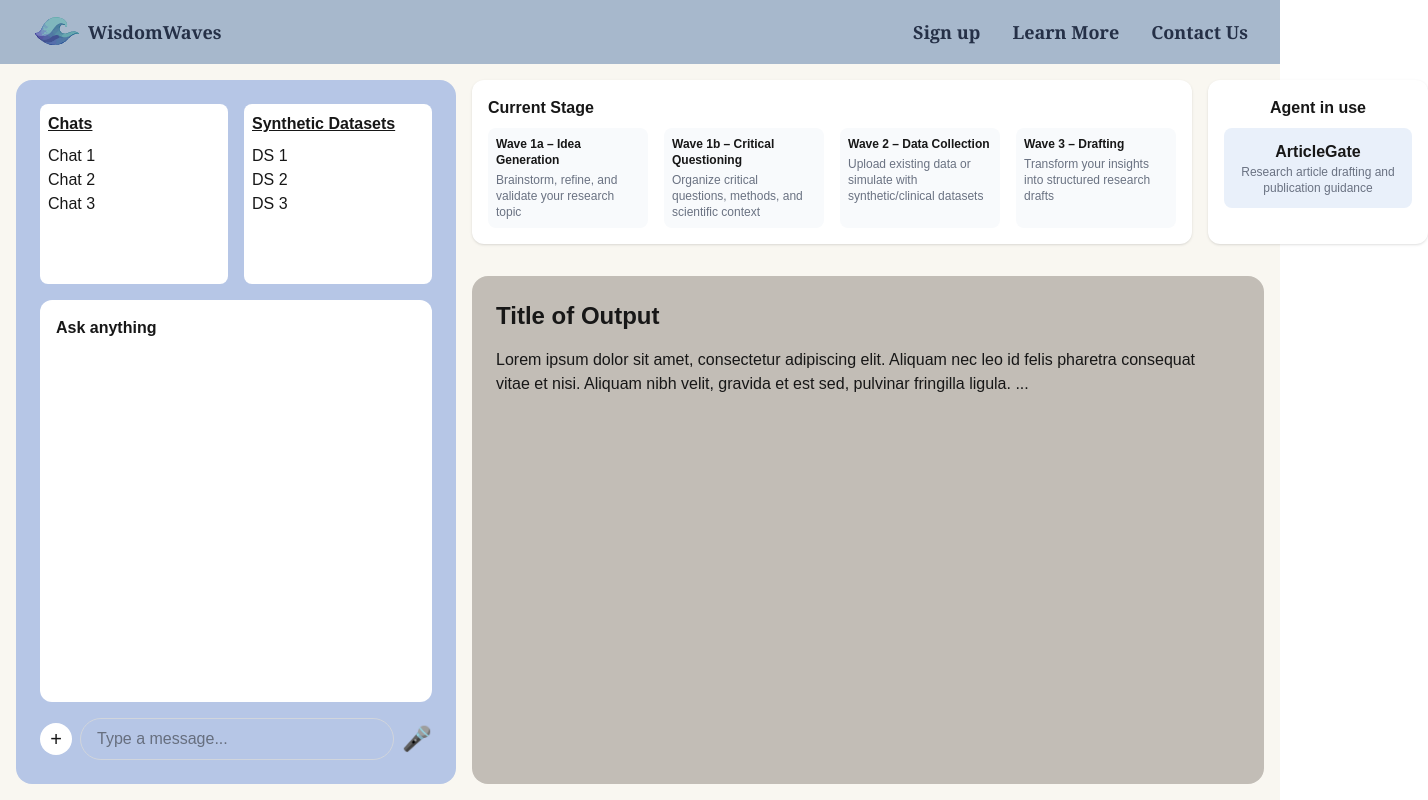
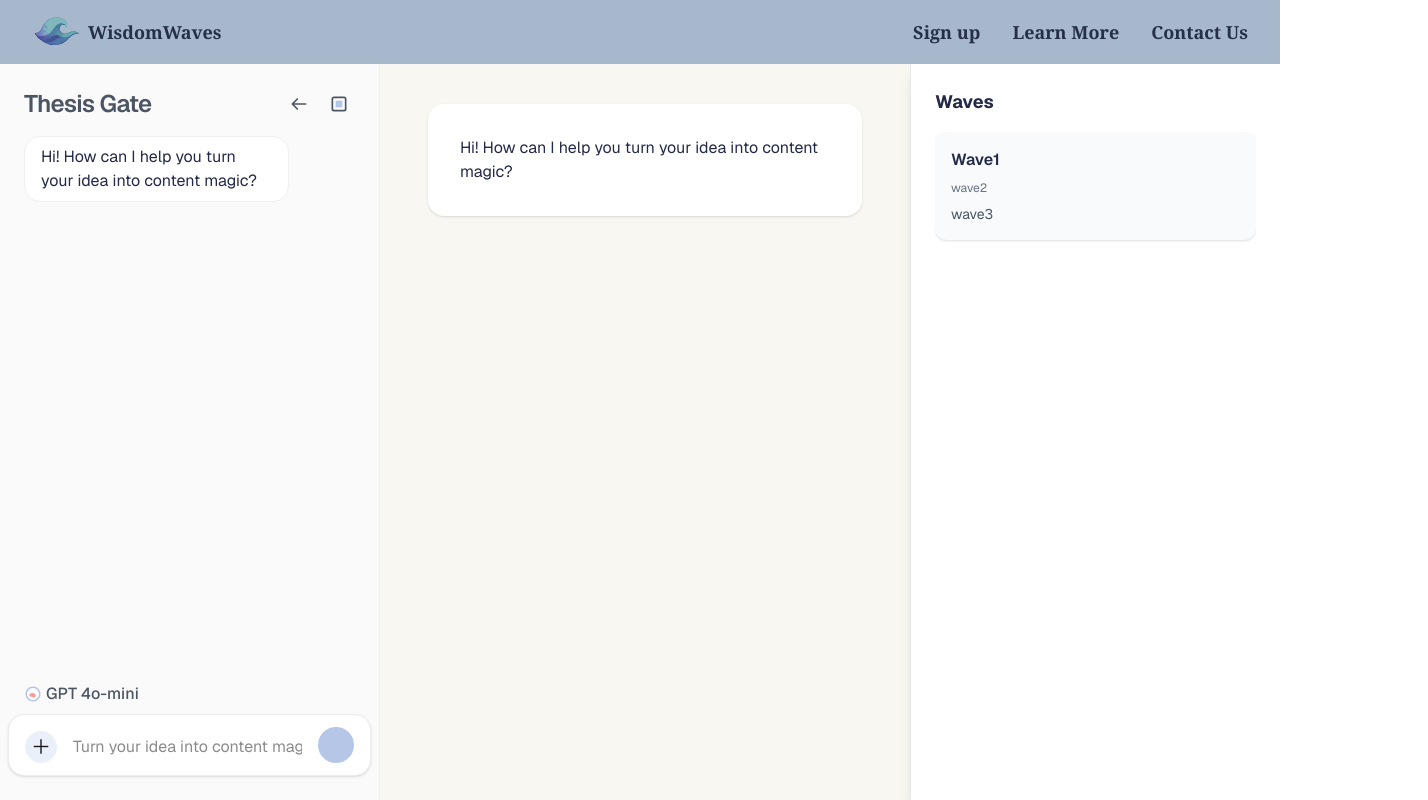
Before and after one commit to wzcwd/WisdomWaves, a Next.js app: page /workspace in a window 1280 px wide. Shown: the whole page, 1428 px wide, since content can reach past the window. Built offline with nearby package versions, Linux system fonts and the light colour scheme.

Commit message:
Update the workspace page and its logic

```diff
--- a/package.json
+++ b/package.json
@@ -12,9 +12,11 @@
     "@prisma/client": "^6.11.0",
     "bcryptjs": "^3.0.2",
     "next": "15.3.4",
+    "pdf-parse": "^1.1.1",
     "prisma": "^6.11.0",
     "react": "^19.0.0",
     "react-dom": "^19.0.0",
+    "react-markdown": "^10.1.0",
     "react-simple-typewriter": "^5.0.1",
     "sqlite3": "^5.1.7"
   },
--- /dev/null
+++ b/src/app/api/chat/route.js
@@ -0,0 +1,63 @@
+import { NextResponse } from 'next/server';
+
+export async function POST(req) {
+  const { messages } = await req.json();
+  const apiKey = process.env.OPENAI_API_KEY;
+  if (!apiKey) {
+    return NextResponse.json({ error: 'Missing OpenAI API key.' }, { status: 400 });
+  }
+  if (!messages || !Array.isArray(messages)) {
+    return NextResponse.json({ error: 'Invalid messages.' }, { status: 400 });
+  }
+
+  // build the prompt for thesis proofreading use case
+  const systemPrompt = {
+    role: 'system',
+    content: `
+You are a professional thesis proofreader. When the user sends you a paragraph or multiple paragraphs of academic writing, perform the following:
+1. Correct grammar, punctuation, and awkward expressions.
+2. Improve clarity, conciseness, and formal academic tone.
+3. Return your response as a JSON object like this:
+{
+  "summary": "Brief description of the main issues fixed",
+  "corrected": "The improved version of the text",
+  "highlights": ["Incorrect tense in sentence 2", "Improved word choice in sentence 4"]
+}
+
+Do not explain your changes unless asked. Only return the JSON object.
+`
+  };
+
+  const openaiRes = await fetch('https://api.openai.com/v1/chat/completions', {
+    method: 'POST',
+    headers: {
+      'Content-Type': 'application/json',
+      'Authorization': `Bearer ${apiKey}`,
+    },
+    body: JSON.stringify({
+      model: 'gpt-3.5-turbo',
+      messages: [systemPrompt, ...messages],
+      temperature: 0.7,
+      max_tokens: 1024,
+    }),
+  });
+
+  if (!openaiRes.ok) {
+    const err = await openaiRes.text();
+    return NextResponse.json({ error: err }, { status: 500 });
+  }
+
+  const data = await openaiRes.json();
+  let summary = '', content = '';
+  try {
+    const json = JSON.parse(data.choices[0].message.content);
+    summary = json.summary;
+    content = json.content;
+  } catch {
+    // fallback: all as content
+    content = data.choices[0].message.content;
+    summary = content.slice(0, 60) + (content.length > 60 ? '...' : '');
+  }
+
+  return NextResponse.json({ summary, content });
+}
--- /dev/null
+++ b/src/app/api/parsepdf/route.js
@@ -0,0 +1,20 @@
+import { NextResponse } from 'next/server';
+import pdfParse from 'pdf-parse';
+
+export const runtime = 'nodejs';
+
+export async function POST(req) {
+  const formData = await req.formData();
+  const file = formData.get('file');
+  if (!file) {
+    return NextResponse.json({ error: 'No file uploaded' }, { status: 400 });
+  }
+  const arrayBuffer = await file.arrayBuffer();
+  const buffer = Buffer.from(arrayBuffer);
+  try {
+    const data = await pdfParse(buffer);
+    return NextResponse.json({ text: data.text });
+  } catch (e) {
+    return NextResponse.json({ error: 'PDF parse error' }, { status: 500 });
+  }
+}
--- a/src/app/workspace/page.js
+++ b/src/app/workspace/page.js
@@ -1,90 +1,206 @@
 "use client";
-import Image from "next/image";
+import { useRef, useState } from "react";
+import ReactMarkdown from "react-markdown";
 
 export default function Workspace() {
+  // Chat-related state
+  const [messages, setMessages] = useState([
+    { role: "assistant", summary: "Hi! How can I help you turn your idea into content magic?", content: "Hi! How can I help you turn your idea into content magic?" },
+  ]);
+  const [input, setInput] = useState("");
+  const [image, setImage] = useState(null);
+  const [loading, setLoading] = useState(false);
+  const [error, setError] = useState("");
+  const fileInputRef = useRef();
+  const mainContentRef = useRef();
+
+  // Send message
+  const handleSend = async (fileTextOverride) => {
+    if ((!input && !image && !fileTextOverride) || loading) return;
+    setError("");
+    let fileText = fileTextOverride || (image && image.text ? `\n\n[Content]\n${image.text}` : '');
+    const newMessages = [...messages, { role: "user", content: (input ? input : "") + fileText, image }];
+    setMessages(newMessages);
+    setInput("");
+    setImage(null);
+    setLoading(true);
+    try {
+
+      const payload = newMessages.map(m => ({ role: m.role, content: m.content }));
+      const res = await fetch("/api/chat", {
+        method: "POST",
+        headers: { "Content-Type": "application/json" },
+        body: JSON.stringify({ messages: payload }),
+      });
+      const data = await res.json();
+      if (!res.ok) throw new Error(data.error || "AI error");
+      // AI reply: summary and content
+      setMessages([...newMessages, { role: "assistant", summary: data.summary, content: data.content }]);
+
+      setTimeout(() => { mainContentRef.current?.scrollTo?.(0, 0); }, 100);
+    } catch (e) {
+      setError(e.message || "AI error");
+    } finally {
+      setLoading(false);
+    }
+  };
+
+  // Handle file upload (PDF only, upload to server for parsing, auto-send to AI)
+  const handleImageChange = async (e) => {
+    const file = e.target.files[0];
+    if (!file) return;
+    if (file.type === 'application/pdf') {
+      // go to server side to parse
+      const formData = new FormData();
+      formData.append('file', file);
+      const res = await fetch('/api/parsepdf', {
+        method: 'POST',
+        body: formData,
+      });
+      let data;
+      try {
+        data = await res.json();
+        if (!res.ok) throw new Error(data.error || 'Unknown server error');
+      } catch (err) {
+        alert('PDF parse failed: ' + (err.message || 'Unexpected error'));
+        return;
+      }
+      const pdfText = data.text;
+      setImage({ url: '', name: file.name, type: file.type, text: pdfText });
+      // Automatically send to AI
+      await handleSend(pdfText);
+    } else {
+      alert('Only PDF files are supported');
+    }
+  };
+
+  // Display only the last AI content
+  const lastAIContent = [...messages].reverse().find(m => m.role === "assistant" && m.content)?.content;
+
   return (
-
-    <main className=" flex flex-1 flex-row p-4 gap-4 ">
-      {/* Left Panel: Chat Area */}
-      <div className="bg-[#b6c6e6] rounded-2xl p-6 flex flex-1 flex-col w-[400px] min-w-[340px] max-w-[440px] ">
-        {/* Chat/Dataset */}
-        <div className="flex flex-row gap-4 mb-4">
-          {/* Chat List */}
-          <div className="flex-1 bg-white rounded-lg p-2 flex flex-col h-[180px]">
-            <div className="font-bold underline mb-2 cursor-pointer">Chats</div>
-            <div className="flex-1 overflow-y-auto">
-              <div>Chat 1</div>
-              <div>Chat 2</div>
-              <div>Chat 3</div>
-            </div>
+    <main className="flex flex-1 flex-row bg-[#F9F7F1] font-sans">
+      {/* Sidebar: chatbox */}
+      <aside className="flex flex-col w-[380px] min-w-[260px] max-w-[420px] bg-[#fafafa] border-r border-[#f0f0f0] ">
+        {/* top logo and title */}
+        <div className="flex items-center justify-between px-6 pt-6 pb-2">
+          <div className="flex items-center gap-2">
+            <span className="text-2xl font-semibold text-[#4b5563] tracking-tight">Thesis Gate</span>
           </div>
-          {/* Synthetic Datasets */}
-          <div className="flex-1 bg-white rounded-lg p-2 flex flex-col h-[180px]">
-            <div className="font-bold underline mb-2 cursor-pointer">Synthetic Datasets</div>
-            <div className="flex-1 overflow-y-auto">
-              <div>DS 1</div>
-              <div>DS 2</div>
-              <div>DS 3</div>
-            </div>
+          <div className="flex items-center gap-2">
+            <button className="w-8 h-8 flex items-center justify-center rounded hover:bg-[#ececec] transition"><svg width="20" height="20" fill="none" viewBox="0 0 24 24"><path d="M4 12h16M10 6l-6 6 6 6" stroke="#4b5563" strokeWidth="2" strokeLinecap="round" strokeLinejoin="round"/></svg></button>
+            <button className="w-8 h-8 flex items-center justify-center rounded hover:bg-[#ececec] transition"><svg width="20" height="20" fill="none" viewBox="0 0 24 24"><rect x="4" y="4" width="16" height="16" rx="2" stroke="#4b5563" strokeWidth="2"/><path d="M8 8h8v8H8z" fill="#b6c6e6"/></svg></button>
           </div>
         </div>
-        {/* Chat Input Area */}
-        <div className="flex-1 flex flex-col min-h-0">
-          <div className="bg-white rounded-xl flex-1 p-4 mb-2 flex flex-col min-h-0">
-            <div className="font-bold mb-2">Ask anything</div>
-            {/* Chat content area can add overflow-y-auto */}
+      {/* Chat history */}
+        <div className="flex-1 overflow-y-auto px-6 py-2 flex flex-col gap-4 ">
+          {messages.filter(m => m.role !== "assistant" || m.summary).map((msg, idx) => (
+            <div key={idx} className={`flex ${msg.role === "user" ? "justify-end" : "justify-start"}`}>
+              <div className={`max-w-[80%] rounded-2xl px-4 py-2 text-base whitespace-pre-line ${msg.role === "user" ? "bg-[#e9f0fa] text-[#232946]" : "bg-white text-[#232946] border border-[#f0f0f0]"}`}>
+                {msg.role === "assistant" && msg.summary ? msg.summary : msg.content}
+                {msg.image && (
+                  <div className="mt-2">
+                    <img src={msg.image} alt="uploaded" className="max-w-[180px] rounded-lg border" />
+                  </div>
+                )}
+              </div>
+            </div>
+          ))}
+          {loading && (
+            <div className="flex justify-start"><div className="max-w-[80%] rounded-2xl px-4 py-2 text-base bg-white text-[#b6c6e6] border border-[#f0f0f0] animate-pulse">AI Generating...</div></div>
+          )}
+          {error && (
+            <div className="text-red-500 text-xs mt-2">{error}</div>
+          )}
+        </div>
+        {/* Bottom input and model selection area */}
+        <div className="px-0 pb-6 pt-2">
+          {/* Model selection area */}
+          <div className="flex items-center gap-2 px-6 pb-2">
+            <span className="flex items-center gap-1 text-[#4b5563] text-base font-medium"><svg width="18" height="18" fill="none" viewBox="0 0 24 24">
+              <path d="M12 2C6.48 2 2 6.48 2 12s4.48 10 10 10 10-4.48 10-10S17.52 2 12 2zm0 18c-4.41 0-8-3.59-8-8s3.59-8 8-8 8 3.59 8 8-3.59 8-8 8z" fill="#b6c6e6"/><text x="7" y="16" fontSize="7" fill="#232946">🧠</text></svg>GPT 4o-mini</span>
           </div>
-          <div className="flex items-center mt-2">
-            <button className="w-8 h-8 rounded-full bg-white flex items-center justify-center mr-2 text-xl">+</button>
-            <input className="flex-1 rounded-full px-4 py-2 border border-gray-300" placeholder="Type a message..." />
-            <button className="ml-2 text-2xl">🎤</button>
+          {/* Input area */}
+          <div className="px-2">
+            <div className="flex items-end bg-white rounded-2xl shadow border border-[#ececec] px-4 py-3 gap-2">
+              <button
+                className="w-8 h-8 flex items-center justify-center bg-[#e9f0fa] rounded-full text-xl hover:bg-[#b6c6e6] transition border border-[#e9f0fa]"
+                onClick={() => fileInputRef.current.click()}
+                title="Upload the file"
+                disabled={loading}
+              >
+                <span role="img" aria-label="upload">＋</span>
+              </button>
+              <input
+                ref={fileInputRef}
+                type="file"
+                accept="application/pdf,.pdf"
+                className="hidden"
+                onChange={handleImageChange}
+                disabled={loading}
+              />
+              <input
+                className="flex-1 bg-transparent outline-none border-none text-base px-2 py-1"
+                placeholder="Turn your idea into content magic - start here"
+                value={input}
+                onChange={e => setInput(e.target.value)}
+                onKeyDown={e => { if (e.key === 'Enter') { e.preventDefault(); handleSend(); } }}
+                disabled={loading}
+              />
+              <button
+                className="w-9 h-9 flex items-center justify-center rounded-full bg-[#b6c6e6] hover:bg-[#232946] transition"
+                onClick={() => handleSend()}
+                disabled={(!input && !image) || loading}
+              >
+                <svg width="22" height="22" fill="none" viewBox="0 0 24 24"><path d="M2 21l21-9-21-9v7l15 2-15 2v7z" fill={(!input && !image || loading) ? '#b6c6e6' : '#fff'} /></svg>
+              </button>
+            </div>
+            {image && (
+              <div className="flex items-center gap-2 mt-2 px-2">
+                <div className="flex flex-col text-xs text-[#232946] bg-[#f8fafc] rounded px-2 py-1 border max-w-[200px] overflow-x-auto">
+                  <span>{image.name}</span>
+                  <span className="text-gray-500">{image.type}</span>
+                  {image.text && <span className="text-gray-400 mt-1 max-h-16 overflow-y-auto">{image.text.slice(0, 200)}{image.text.length > 200 ? '...' : ''}</span>}
+                </div>
+                <button className="text-xs text-red-500 underline" onClick={() => setImage(null)}>Remove file</button>
+              </div>
+            )}
           </div>
+        </div>
+      </aside>
+
+      {/* Main Content */}
+      <div className=" flex flex-1 px-12 py-10 bg-[#F9F7F1]  overflow-auto" ref={mainContentRef}>
+        <div className="max-w-3xl mx-auto">
+          {lastAIContent ? (
+            <div className="prose prose-lg max-w-none text-[#232946] bg-white rounded-2xl shadow p-8">
+              <ReactMarkdown>{lastAIContent}</ReactMarkdown>
+            </div>
+          ) : (
+            <div className="text-[#b6c6e6] text-xl text-center mt-24">AI responses will appear here</div>
+          )}
         </div>
       </div>
 
-      {/* Right Panel */}
-      <div className="flex flex-col flex-1 min-w-[400px]  gap-4 min-h-0">
-        <div className="flex flex-row gap-4 mb-4">
-          {/* Current Stage */}
-          <div className="bg-white rounded-xl shadow p-4 flex flex-col min-h-[120px] flex-1">
-            <div className="font-bold mb-2">Current Stage</div>
-            <div className="flex flex-row gap-4">
-              <StageBox title="Wave 1a – Idea Generation" desc="Brainstorm, refine, and validate your research topic" />
-              <StageBox title="Wave 1b – Critical Questioning" desc="Organize critical questions, methods, and scientific context" />
-              <StageBox title="Wave 2 – Data Collection" desc="Upload existing data or simulate with synthetic/clinical datasets" />
-              <StageBox title="Wave 3 – Drafting" desc="Transform your insights into structured research drafts" />
-            </div>
-          </div>
-          {/* Agent in use */}
-          <div className="bg-white rounded-xl shadow p-4 flex flex-col min-h-[80px] min-w-[220px] items-center">
-            <div className="font-bold mb-2">Agent in use</div>
-            <div className="bg-[#e9f0fa] rounded-lg p-3 w-full text-center">
-              <div className="font-semibold">ArticleGate</div>
-              <div className="text-xs text-gray-500">Research article drafting and publication guidance</div>
-            </div>
+      {/* Right Sidebar */}
+      <aside className="w-[370px] min-w-[300px] max-w-[400px] bg-white border-l border-[#e5e7eb] px-6 py-6 shadow-lg flex flex-col">
+        <div className="text-lg font-bold text-[#232946] mb-4">Waves</div>
+        <div className="flex-1 overflow-y-auto flex flex-col gap-4">
+          <div className="bg-[#f8fafc] rounded-xl p-4 shadow flex flex-col gap-1">
+            <div className="text-[#232946] font-semibold text-base mb-1">Wave1</div>
+            <div className="text-xs text-gray-500 mb-1">wave2</div>
+            <div className="text-[#4b5563] text-sm line-clamp-3">wave3</div>
           </div>
         </div>
-        {/* Output Area */}
-        <div className="bg-[#c2bdb6] rounded-2xl p-6 flex-1 flex flex-col min-h-0">
-          <div className="font-bold text-2xl mb-4">Title of Output</div>
-          <div className="flex-1 overflow-y-auto pr-2">
-            <p>
-              Lorem ipsum dolor sit amet, consectetur adipiscing elit. Aliquam nec leo id felis pharetra consequat vitae et nisi. Aliquam nibh velit, gravida et est sed, pulvinar fringilla ligula. ...
-            </p>
-            {/* Here you can dynamically render thesis/article/patent content */}
-          </div>
-        </div>
-      </div>
+      </aside>
     </main>
   );
 }
 
-// Stage box component
-function StageBox({ title, desc }) {
+function Section({ title, children }) {
   return (
-    <div className="flex flex-col items-start bg-[#f8fafc] rounded-lg p-2 min-w-[160px]">
-      <div className="text-xs font-bold mb-1">{title}</div>
-      <div className="text-xs text-gray-500">{desc}</div>
-    </div>
+    <section className="mb-8">
+      <h2 className="text-2xl font-bold text-[#232946] mb-3">{title}</h2>
+      {children}
+    </section>
   );
 }
```
Also changed, not shown: 2 other files (tests, documents, lock files or other folders).
